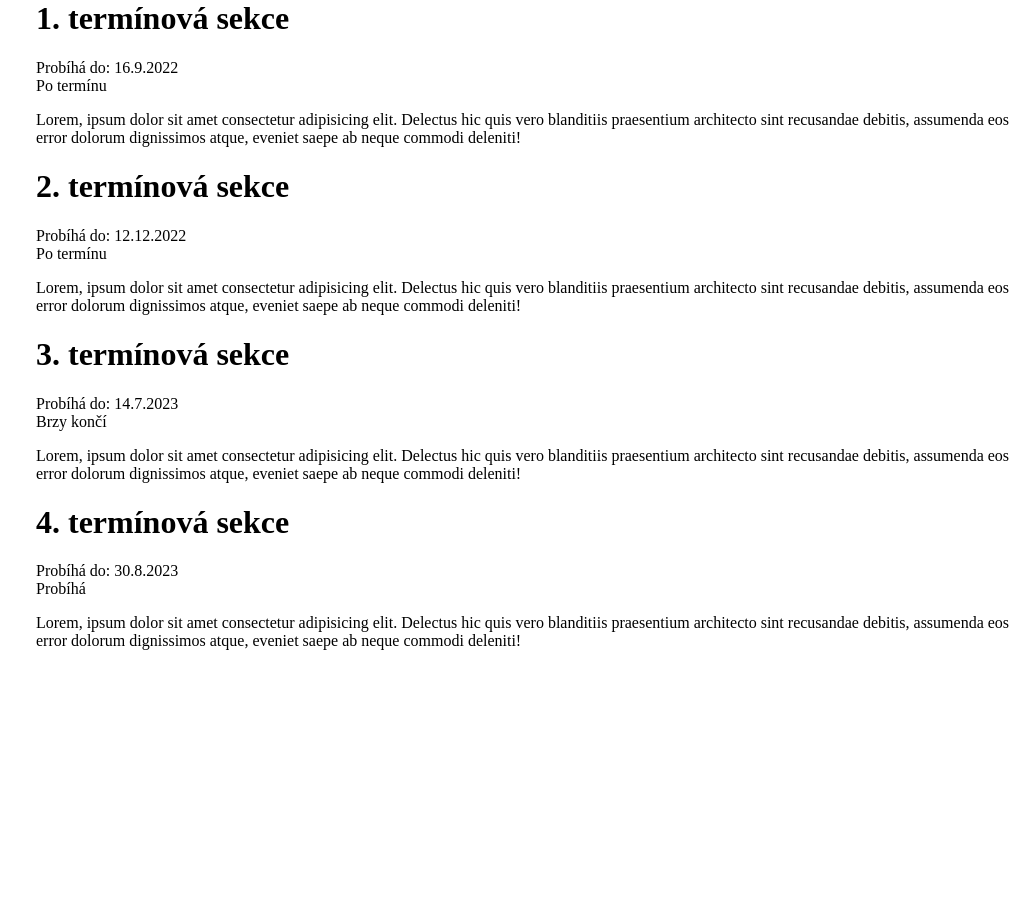
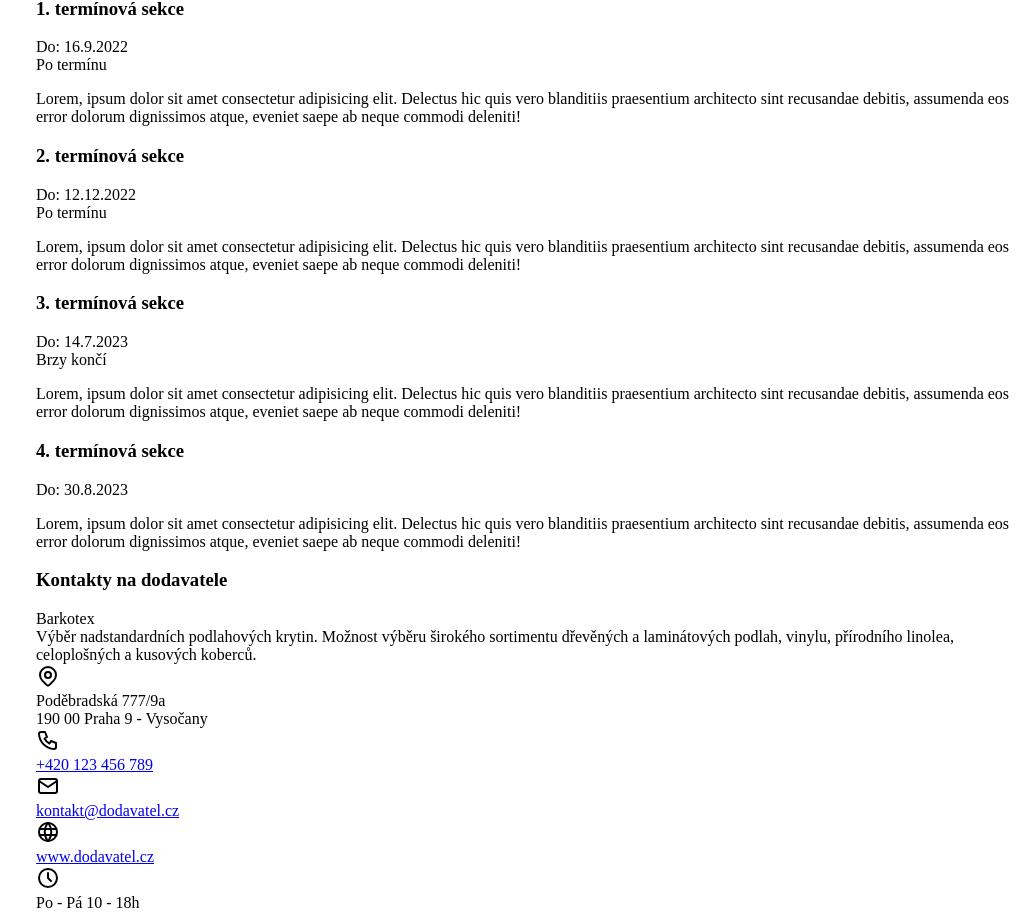
Before and after one commit to TomVitha/ois-vue, a Vue app: page /klientske-zmeny in a window 1280 px wide. Shown: the part 1329-2249 px from the top of the page, without its empty margins (244-1280 px from the left). Before the commit the page ends 1995 px from the top, so only its background shows below. Built offline with nearby package versions, Linux system fonts and the light colour scheme.

Commit message:
Add Suppliers Contacts section (WIP)

```diff
--- a/src/views/Apt.vue
+++ b/src/views/Apt.vue
@@ -180,11 +180,11 @@
       </div>
 
       <div class="col-lg-6">
-        <!-- WIP: postup předání -->
         <div class="card">
           <div class="card-header">
             <h3 class="card-title">Postup předání</h3>
           </div>
+          <!-- NOTE: ÚDAJE JSOU ZÁSTUPNÉ! Neberte tyhle kroky doslova! Jsou pouze ilustrativní! Jde tu hlavně o ukázku stavů kroků: dokončený, dostupný, a nedostupný (závislý na dokončení jiného kroku) -->
           <Handover>
             <HandoverItem title="Podpis smlouvy" description="Kupní smlouva byla podepsána všemi stranami." status="done" />
             <HandoverItem title="Úhrada zálohy" description="Záloha ve výši 10 % kupní ceny byla uhrazena." status="done" />
@@ -195,7 +195,6 @@
         </div>
       </div>
 
-      <!-- WIP - Timeline bytu component -->
       <div class="col">
         <div class="card">
           <div class="card-header">
--- a/src/views/KlientskeZmeny.vue
+++ b/src/views/KlientskeZmeny.vue
@@ -8,19 +8,20 @@
 
   <PageTemplate title="Klientské změny">
 
-    <div class="row gx-5" data-bs-spy="scroll" data-bs-target="#pills">
+    <div class="row" data-bs-spy="scroll" data-bs-target="#pills">
+
       <!-- TODO: Někde nějak bude že pokud si chceš actually udělat změnu, musíš nás kontaktovat a budeš muset k nám fyzicky přijít -->
 
       <div class="col-xl-10">
-        <div class="row row-cards">
+        <div class="row gy-3">
           <div class="col-12">
-            <h3 class="my-2">Termínové sekce</h3>
+            <h3>Termínové sekce</h3>
             <div class="card card-md">
               <div class="card-body">
                 <div class="mb-3">
-                  <h1 class="mb-0">1. termínová sekce</h1>
+                  <h3 class="mb-0">1. termínová sekce</h3>
                   <div class="d-flex align-items-center gap-3">
-                    <div class="text-secondary">Probíhá do: 16.9.2022</div>
+                    <div class="text-secondary">Do: 16.9.2022</div>
                     <span class="badge bg-danger-lt text-danger">Po termínu</span>
                   </div>
                 </div>
@@ -30,9 +31,9 @@
               </div>
               <div class="card-body">
                 <div class="mb-3">
-                  <h1 class="mb-0">2. termínová sekce</h1>
+                  <h3 class="mb-0">2. termínová sekce</h3>
                   <div class="d-flex align-items-center gap-3">
-                    <div class="text-secondary">Probíhá do: 12.12.2022</div>
+                    <div class="text-secondary">Do: 12.12.2022</div>
                     <span class="badge bg-danger-lt text-danger">Po termínu</span>
                   </div>
                 </div>
@@ -42,9 +43,9 @@
               </div>
               <div class="card-body">
                 <div class="mb-3">
-                  <h1 class="mb-0">3. termínová sekce</h1>
+                  <h3 class="mb-0">3. termínová sekce</h3>
                   <div class="d-flex align-items-center gap-3">
-                    <div class="text-secondary">Probíhá do: 14.7.2023</div>
+                    <div class="text-secondary">Do: 14.7.2023</div>
                     <span class="badge bg-warning-lt text-warning">Brzy končí</span>
                   </div>
                 </div>
@@ -54,10 +55,10 @@
               </div>
               <div class="card-body">
                 <div class="mb-3">
-                  <h1 class="mb-0">4. termínová sekce</h1>
+                  <h3 class="mb-0">4. termínová sekce</h3>
                   <div class="d-flex align-items-center gap-3">
-                    <div class="text-secondary">Probíhá do: 30.8.2023</div>
-                    <span class="badge bg-info-lt text-info">Probíhá</span>
+                    <div class="text-secondary">Do: 30.8.2023</div>
+                    <!-- <span class="badge bg-info-lt text-info">Probíhá</span> -->
                   </div>
                 </div>
                 <p>
@@ -68,6 +69,87 @@
 
             <!-- TODO: Kontakty na dodavatele -->
 
+          </div>
+
+          <div class="col-12">
+            <h3>Kontakty na dodavatele</h3>
+            <div class="row row-cards row-deck">
+              <div class="col-lg-6">
+                <div class="card">
+                  <div class="card-body">
+                    <div class="card-title">Barkotex</div>
+                    <div class="mb-3">Výběr nadstandardních podlahových krytin. Možnost výběru širokého sortimentu dřevěných a laminátových podlah, vinylu, přírodního linolea, celoplošných a kusových koberců.</div>
+                    <div class="row gy-2">
+                      <div class="col-12">
+                        <div class="row">
+                          <div class="col-auto">
+                            <svg xmlns="http://www.w3.org/2000/svg" width="24" height="24" viewBox="0 0 24 24" fill="none" stroke="currentColor" stroke-width="2" stroke-linecap="round" stroke-linejoin="round" class="icon icon-tabler icons-tabler-outline icon-tabler-map-pin">
+                              <path stroke="none" d="M0 0h24v24H0z" fill="none" />
+                              <path d="M9 11a3 3 0 1 0 6 0a3 3 0 0 0 -6 0" />
+                              <path d="M17.657 16.657l-4.243 4.243a2 2 0 0 1 -2.827 0l-4.244 -4.243a8 8 0 1 1 11.314 0" />
+                            </svg>
+                          </div>
+                          <div class="col">
+                            <div>Poděbradská 777/9a</div>
+                            <div>190 00 Praha 9 - Vysočany</div>
+                          </div>
+                        </div>
+                      </div>
+                      <div class="col-12">
+                        <div class="row">
+                          <div class="col-auto">
+                            <svg xmlns="http://www.w3.org/2000/svg" width="24" height="24" viewBox="0 0 24 24" fill="none" stroke="currentColor" stroke-width="2" stroke-linecap="round" stroke-linejoin="round" class="icon icon-tabler icons-tabler-outline icon-tabler-phone">
+                              <path stroke="none" d="M0 0h24v24H0z" fill="none" />
+                              <path d="M5 4h4l2 5l-2.5 1.5a11 11 0 0 0 5 5l1.5 -2.5l5 2v4a2 2 0 0 1 -2 2a16 16 0 0 1 -15 -15a2 2 0 0 1 2 -2" />
+                            </svg>
+                          </div>
+                          <div class="col"><a href="tel:+420123456789">+420 123 456 789</a></div>
+                        </div>
+                      </div>
+                      <div class="col-12">
+                        <div class="row">
+                          <div class="col-auto">
+                            <svg xmlns="http://www.w3.org/2000/svg" width="24" height="24" viewBox="0 0 24 24" fill="none" stroke="currentColor" stroke-width="2" stroke-linecap="round" stroke-linejoin="round" class="icon icon-tabler icons-tabler-outline icon-tabler-mail">
+                              <path stroke="none" d="M0 0h24v24H0z" fill="none" />
+                              <path d="M3 7a2 2 0 0 1 2 -2h14a2 2 0 0 1 2 2v10a2 2 0 0 1 -2 2h-14a2 2 0 0 1 -2 -2v-10" />
+                              <path d="M3 7l9 6l9 -6" />
+                            </svg>
+                          </div>
+                          <div class="col"><a href="mailto:kontakt@dodavatel.cz">kontakt@dodavatel.cz</a></div>
+                        </div>
+                      </div>
+                      <div class="col-12">
+                        <div class="row">
+                          <div class="col-auto">
+                            <svg xmlns="http://www.w3.org/2000/svg" width="24" height="24" viewBox="0 0 24 24" fill="none" stroke="currentColor" stroke-width="2" stroke-linecap="round" stroke-linejoin="round" class="icon icon-tabler icons-tabler-outline icon-tabler-world">
+                              <path stroke="none" d="M0 0h24v24H0z" fill="none" />
+                              <path d="M3 12a9 9 0 1 0 18 0a9 9 0 0 0 -18 0" />
+                              <path d="M3.6 9h16.8" />
+                              <path d="M3.6 15h16.8" />
+                              <path d="M11.5 3a17 17 0 0 0 0 18" />
+                              <path d="M12.5 3a17 17 0 0 1 0 18" />
+                            </svg>
+                          </div>
+                          <div class="col"><a href="http://www.dodavatel.cz" target="_blank">www.dodavatel.cz</a></div>
+                        </div>
+                      </div>
+                      <div class="col-12">
+                        <div class="row">
+                          <div class="col-auto">
+                            <svg xmlns="http://www.w3.org/2000/svg" width="24" height="24" viewBox="0 0 24 24" fill="none" stroke="currentColor" stroke-width="2" stroke-linecap="round" stroke-linejoin="round" class="icon icon-tabler icons-tabler-outline icon-tabler-clock">
+                              <path stroke="none" d="M0 0h24v24H0z" fill="none" />
+                              <path d="M3 12a9 9 0 1 0 18 0a9 9 0 0 0 -18 0" />
+                              <path d="M12 7v5l3 3" />
+                            </svg>
+                          </div>
+                          <div class="col">Po - Pá 10 - 18h</div>
+                        </div>
+                      </div>
+                    </div>
+                  </div>
+                </div>
+              </div>
+            </div>
           </div>
         </div>
       </div>
--- a/src/views/Platby.vue
+++ b/src/views/Platby.vue
@@ -21,13 +21,13 @@
       <div class="text-secondary">15 celkem</div>
     </template>
 
-    <template #actions>
+    <!-- <template #actions>
       <div class="btn-list">
         <RouterLink to="/zadosti">
           Požádat o odklad platby
         </RouterLink>
       </div>
-    </template>
+    </template> -->
 
     <!-- NOTE: Sem by případně šli Alerts -->
 
```
